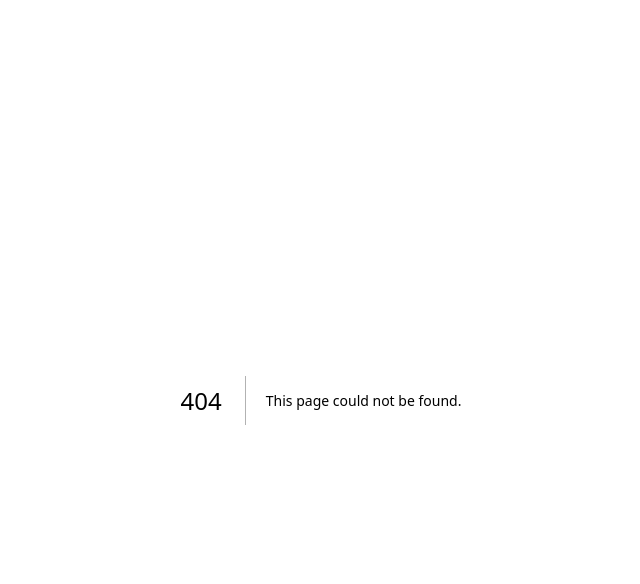
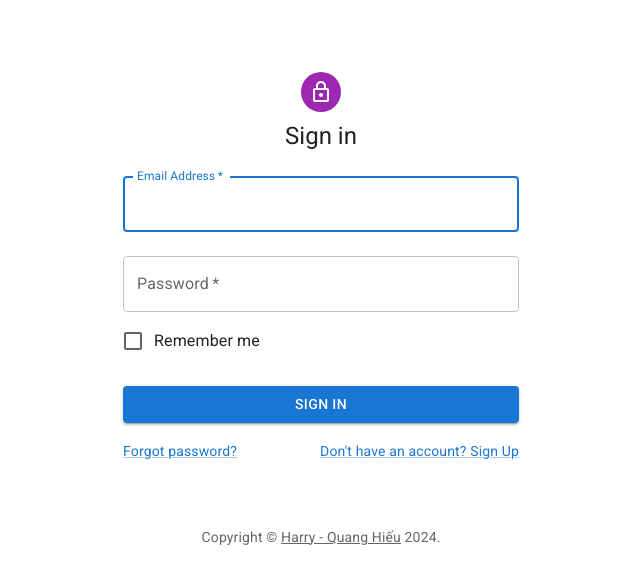
Before and after one commit to hieuquangnguyen/electronic-diary-duyson-version-dynamic, a Next.js app: page /authLogin in a window 1280 px wide. Before the commit this address had no page. Shown: the top 584 px of the page, without its empty margins (319-959 px from the left). Built offline with nearby package versions, Linux system fonts and the light colour scheme; no server answers.

Commit message:
Edit login folder

```diff
--- a/src/app/UiAdminTNTinhNguyen/page.tsx
+++ b/src/app/UiAdminTNTinhNguyen/page.tsx
@@ -223,7 +223,7 @@ const DiaryForm = () => {
             <div style={{ textAlign: "center" }}>
               <hr />
               <b>CHỨC NĂNG DÀNH CHO QUẢN TRỊ VIÊN: &nbsp;</b>
-              <Link href="/login" className={css.btnLogin}>
+              <Link href="/authLogin" className={css.btnLogin}>
                 <b>Login</b>
               </Link>{" "}
               <hr />
--- a/src/app/UiAdminTheoLoiBac/page.tsx
+++ b/src/app/UiAdminTheoLoiBac/page.tsx
@@ -224,7 +224,7 @@ const DiaryForm = () => {
             <div style={{ textAlign: "center" }}>
               <hr />
               <b>CHỨC NĂNG DÀNH CHO QUẢN TRỊ VIÊN: &nbsp;</b>
-              <Link href="/login" className={css.btnLogin}>
+              <Link href="/authLogin" className={css.btnLogin}>
                 <b>Login</b>
               </Link>{" "}
               <hr />
--- a/src/app/api/auth/[auth0]/route.ts
+++ b/src/app/api/auth/[auth0]/route.ts
@@ -2,6 +2,6 @@ import { handleAuth, handleLogin } from "@auth0/nextjs-auth0";
 
 export const GET = handleAuth({
   login: handleLogin({
-    returnTo: "/login",
+    returnTo: "/authLogin",
   }),
 });
--- a/src/app/Login/page.tsx
+++ b/src/app/authLogin/page.tsx
@@ -31,8 +31,8 @@ function Copyright(props: any) {
       {...props}
     >
       {"Copyright © "}
-      <Link color="inherit" href="https://mui.com/">
-        Your Website
+      <Link color="inherit" href="https://biopage.vn/harry-profile">
+        Harry - Quang Hiếu
       </Link>{" "}
       {new Date().getFullYear()}
       {"."}
--- a/src/components/template/page.tsx
+++ b/src/components/template/page.tsx
@@ -220,7 +220,7 @@ export default function Template({ children }: { children: React.ReactNode }) {
           <div style={{ textAlign: "center" }}>
             <hr />
             <b>CHỨC NĂNG DÀNH CHO QUẢN TRỊ VIÊN: &nbsp;</b>
-            <Link href="/login" className={css.btnLogin}>
+            <Link href="/authLogin" className={css.btnLogin}>
               <b>Login</b>
             </Link>{" "}
             <hr />
```
